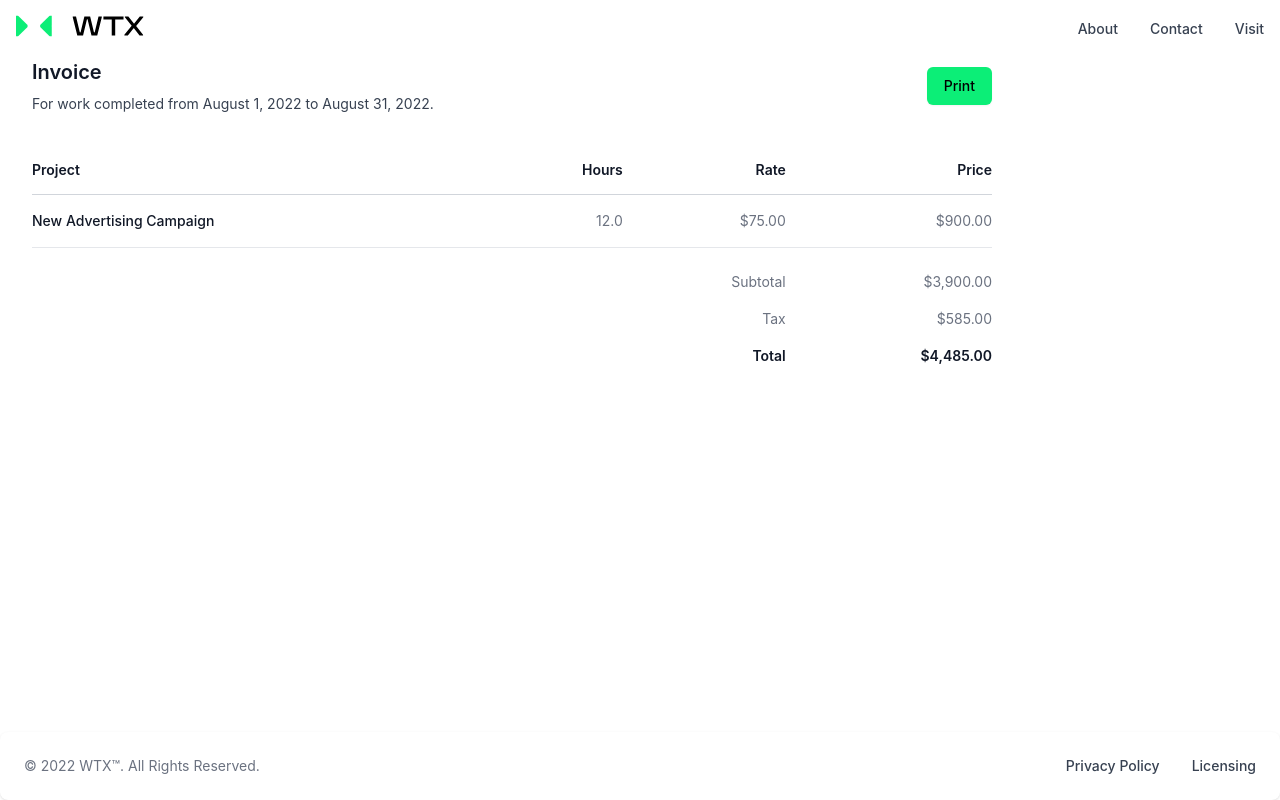
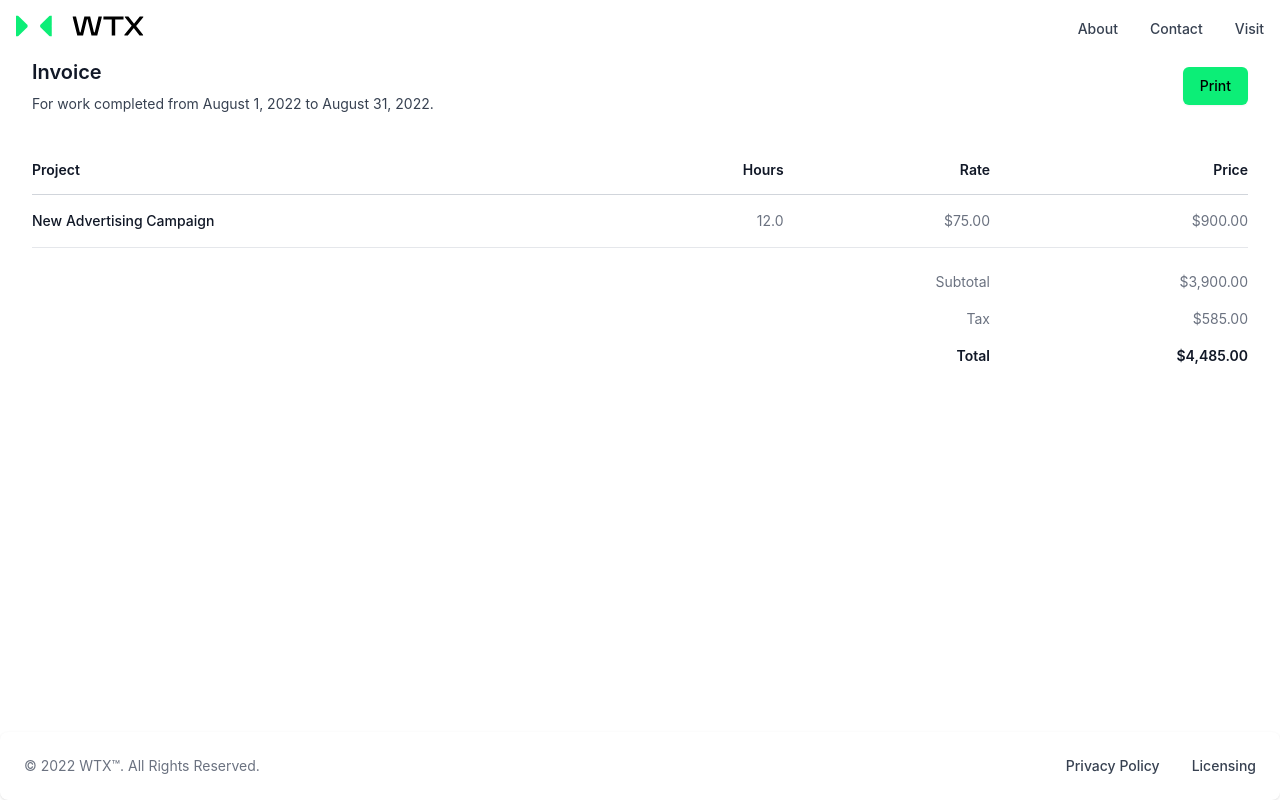
Before and after one commit to FranciscoKloganB/nextjs-i18n-done-right-playground, a Next.js app: page / in a window 1280 px wide. Built offline with nearby package versions, Linux system fonts and the light colour scheme; what tailwindcss-rtl would draw is missing.

Commit message:
feat(default-ui): add minor changes to the default component ui

```diff
--- a/components/DefaultComponent.tsx
+++ b/components/DefaultComponent.tsx
@@ -6,7 +6,7 @@ const projects = [
 
 export default function DefaultComponent() {
   return (
-    <div className="flex w-4/5 flex-col justify-center px-4 sm:px-6 lg:px-8">
+    <div className="px-4 sm:px-6 lg:px-8">
       <div className="sm:flex sm:items-center">
         <div className="sm:flex-auto">
           <h1 className="text-xl font-semibold text-gray-900">Invoice</h1>
```
